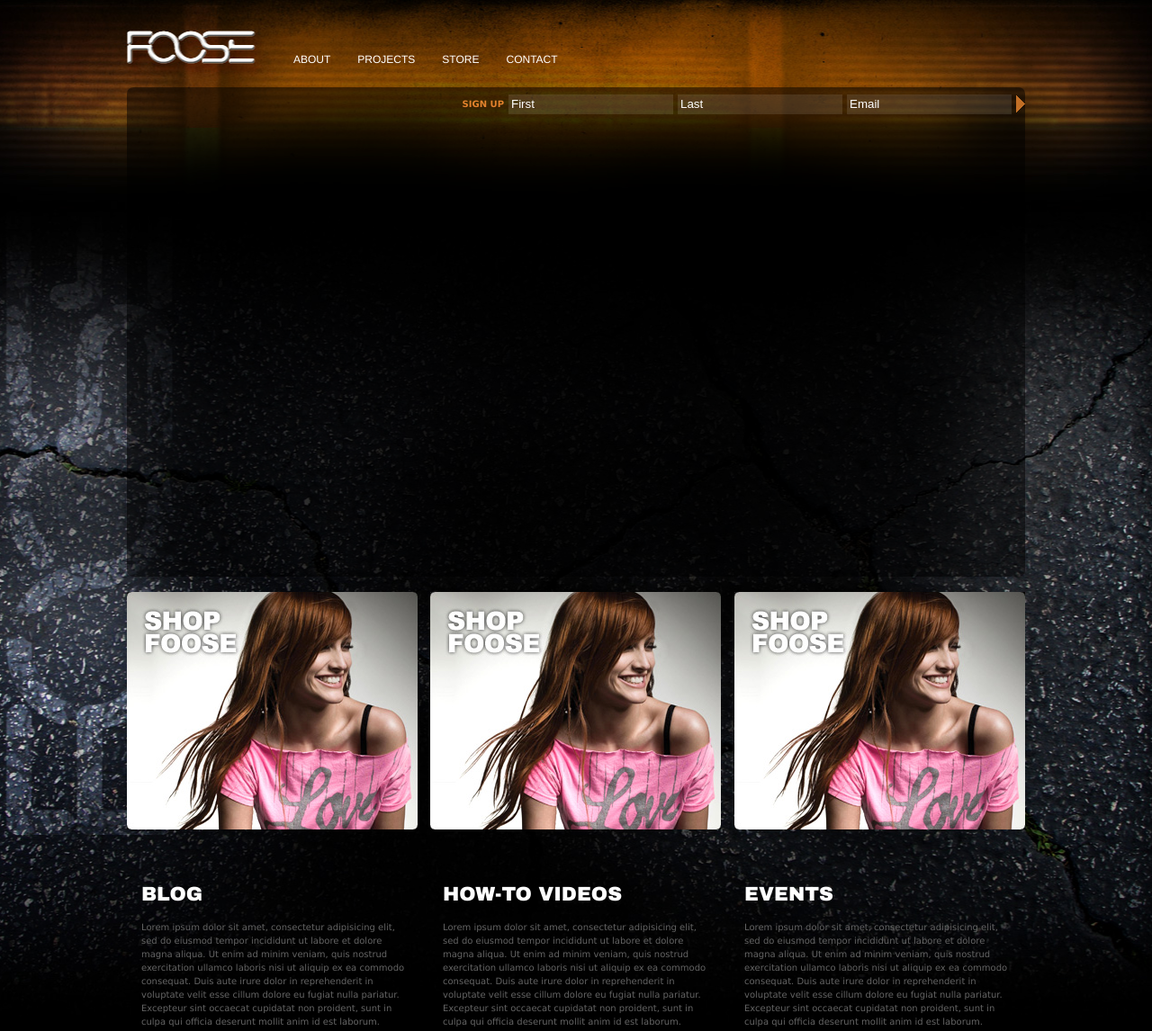
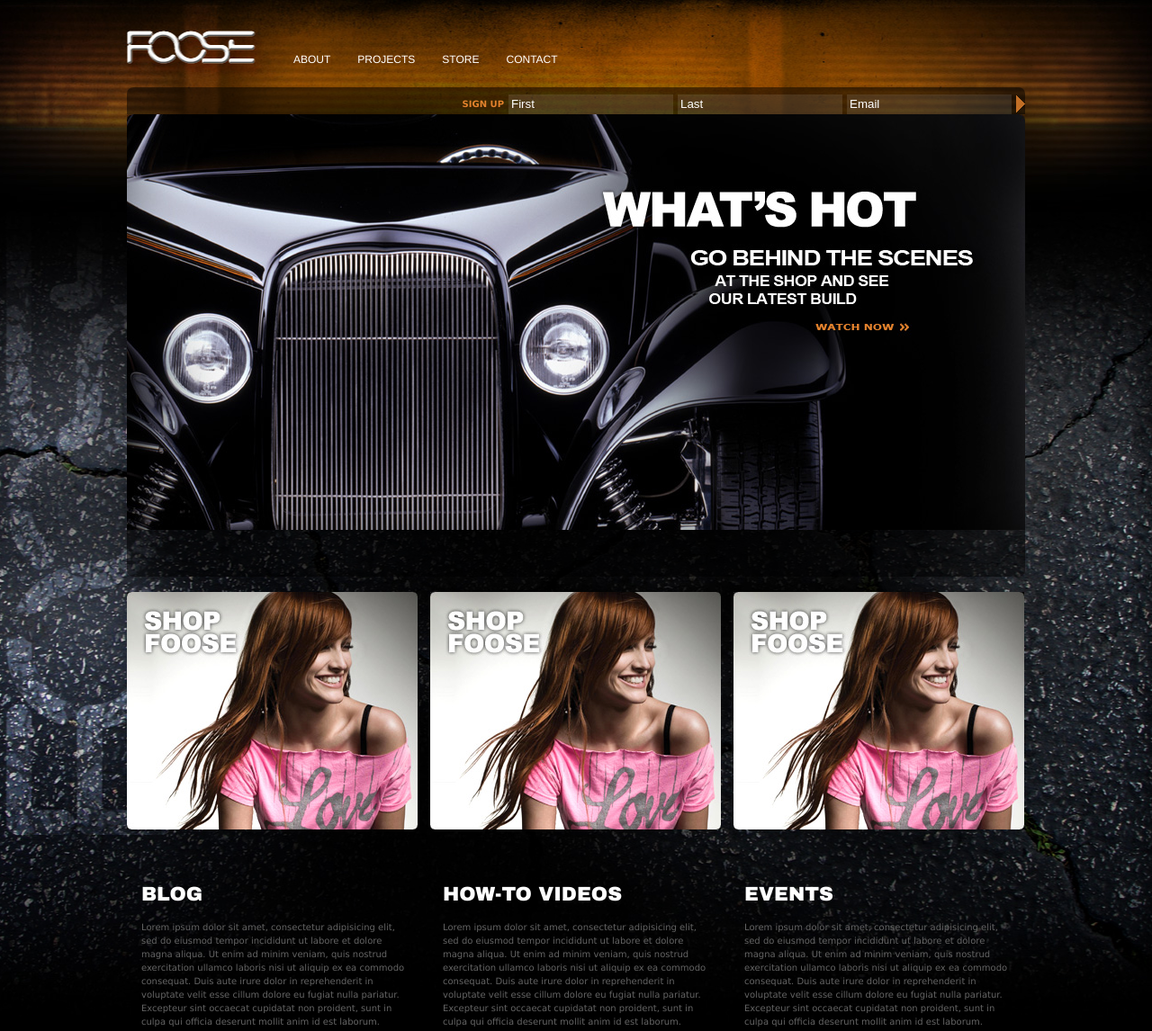
Before and after one commit to joshnabbott/foose, a plain HTML site: page index.html in a window 1280 px wide. Shown: the top 1146 px of the page at 90% size. Drawn offline with nearby package versions, Linux system fonts and the light colour scheme.

Commit message:
a little more progress

```diff
--- a/index.html
+++ b/index.html
@@ -34,13 +34,14 @@
     </div>
 
     <div id="sub-header">
-      <!-- <p><img src="images/scratch/sub-header.jpg" /></p> -->
+      <p><img src="images/scratch/sub-header-01.jpg" /></p>
     </div>
 
     <div id="promos">
-      <p><img src="images/scratch/promo-01.jpg" /></p>
-      <p><img src="images/scratch/promo-01.jpg" /></p>
-      <p><img src="images/scratch/promo-01.jpg" /></p>
+      <div class="column"><img src="images/scratch/promo-01.jpg" /></div>
+      <div class="column"><img src="images/scratch/promo-01.jpg" /></div>
+      <div class="column last"><img src="images/scratch/promo-01.jpg" /></div>
+      <div class="reset"></div>
     </div>
 
     <div id="content-main">
--- a/stylesheets/application.css
+++ b/stylesheets/application.css
@@ -31,6 +31,7 @@
 
 .reset {
   clear: both;
+  height: 0;
 }
 
 .uppercased {
@@ -42,7 +43,6 @@
 */
 
 div#container {
-  height: 1000px;
   margin: 0 auto;
   position: relative;
   width: 998px;
@@ -119,11 +119,24 @@
 }
 
 div#container div#promos {
+/* Why isn't this working right??
   -moz-column-width: 323px;
   -webkit-column-width: 323px;
   -moz-column-gap: 14px;
   -webkit-column-gap: 14px;
+*/
   margin-bottom: 61px;
+}
+
+div#container div#promos div.column {
+  float: left;
+  margin-right: 14px;
+  width: 323px;
+}
+
+div#container div#promos div.column:nth-child(3),
+div#container div#promos div.column.last {
+  margin-right: 0;
 }
 
 div#container div#content-main {
@@ -142,6 +155,7 @@
   margin-right: 40px;
 }
 
+div#container div#content-main div.column:nth-child(3),
 div#container div#content-main div.column.last {
   margin-right: 0;
 }
```
Also changed, not shown: images/scratch/sub-header-01.jpg (added).
